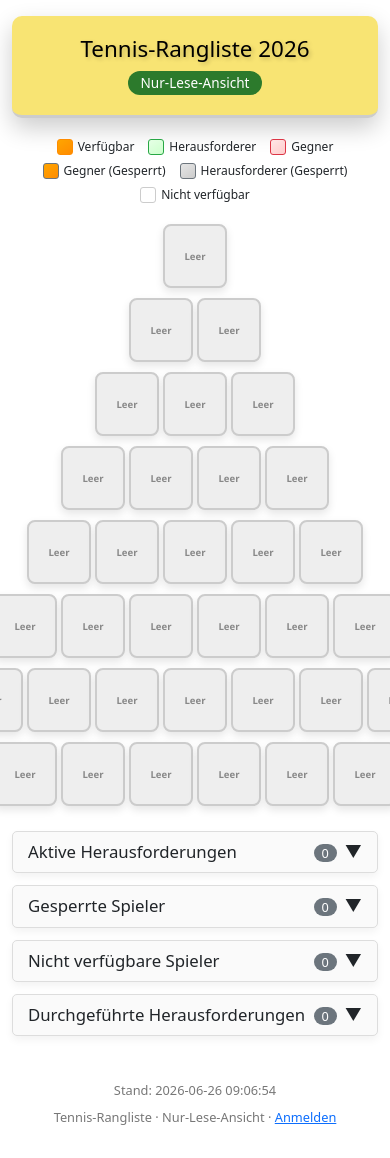
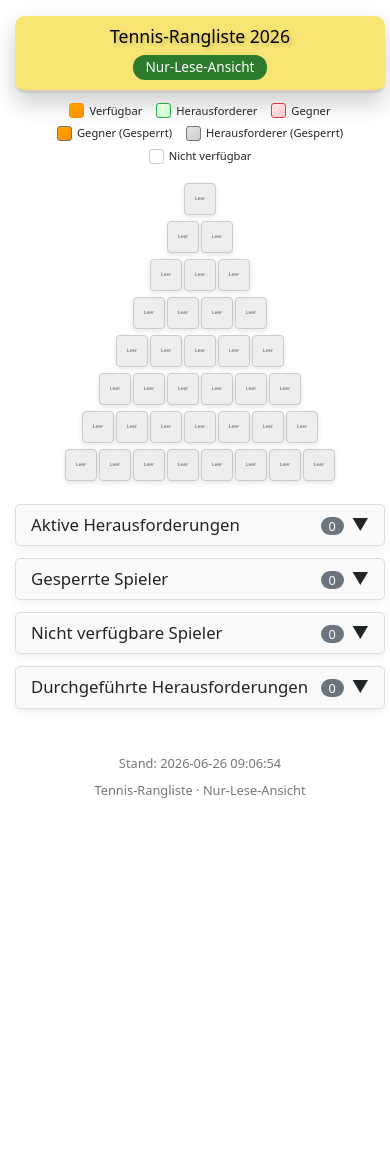
Before and after one commit to AINxtGenDev/stecher_tennis, a Flask app: page /rangliste in a window 390 px wide; the page is wider, and only the part inside the window is pictured. After the commit the page ends 798 px from the top of that part, so only its background shows below. Run offline with Flask 3, Linux system fonts and the light colour scheme; data that the repository does not hold is empty; some libraries are stand-ins or nearby versions.

Commit message:
fix(ui): mobile-first pyramid for /rangliste + clearer completed-challenges list
- /rangliste: mirror index.html's responsive pyramid CSS so the public view
  matches the app at every breakpoint (square boxes 100->90->calc/65->32px,
  8vh in phone landscape); fixes both-edge clipping in portrait and landscape.
- Remove the "Anmelden" login link from the /rangliste footer.
- Completed challenges (both /rangliste and /index): replace the cramped
  name/result/date row with a stacked entry (bold matchup, colored result+score,
  muted date, light divider) for clearer mobile reading.

Template-only (CSS + small JS); no backend/schema/data changes. Not yet deployed.

Co-Authored-By: Claude Opus 4.8 (1M context) <noreply@anthropic.com>

```diff
--- a/templates/public_ranking.html
+++ b/templates/public_ranking.html
@@ -48,14 +48,64 @@
     .result-challenger-wins { color: #28a745; }
     .result-opponent-wins { color: #dc3545; }
     .result-not-happened { color: #777; font-style: italic; }
+    .completed-entry { display: flex; flex-direction: column; gap: 2px; padding: 8px 4px; border-bottom: 1px solid #eee; }
+    .completed-entry:last-child { border-bottom: none; }
+    .completed-names { font-size: 0.95rem; font-weight: 600; color: #212529; }
+    .completed-names .vs { font-weight: 400; color: #999; font-size: 0.85em; margin: 0 4px; }
+    .completed-result { font-weight: 600; font-size: 0.85rem; }
+    .completed-result.result-not-happened { font-weight: 400; font-style: italic; }
+    .completed-info { font-size: 0.72rem; color: #8a8a8a; }
     footer { margin-top: 30px; padding: 15px; text-align: center; font-size: 0.8rem; color: #777; }
-    @media (max-width: 576px) {
-      .ranking-header h2 { font-size: 1.4rem; }
+    /* --- RESPONSIVE PYRAMID (mirrors index.html so the public view matches the app) --- */
+    @media (max-width: 1200px) {
+      .ranking-list .player { width: 90px; font-size: 0.4rem; margin: 2px; }
+      .ranking-list .player .player-info { padding: 0 2px; }
+      .ranking-list .player .player-name { font-size: 0.32rem; }
+    }
+    /* Tablets portrait and large phones */
+    @media (max-width: 900px) {
+      .container { padding: 10px; margin-left: 5px; margin-right: 5px; max-width: 100%; }
+      .ranking-header { padding: 15px; margin-bottom: 20px; }
+      .ranking-header h2 { font-size: 2rem; }
       .ranking-list { perspective: none; }
-      .ranking-list .row { transform: none; margin: 3px 0; }
-      .ranking-list .player { width: 64px; font-size: 0.6rem; margin: 2px; }
+      .ranking-list .row { transform: none; margin: 5px 0; flex-wrap: nowrap; }
+      .ranking-list .player { width: calc((100vw - 40px) / 10 - 5px); max-width: 65px; flex-shrink: 1; min-width: 0; font-size: 0.35rem; margin: 2px; transform: none !important; box-shadow: 0 2px 5px rgba(0, 0, 0, 0.1); }
+      .ranking-list .player .player-info { padding: 0 2px; }
+      .ranking-list .player .player-name { font-size: 0.25rem; }
+      .legend { margin-bottom: 15px; }
+      .legend-item { font-size: 0.8rem; }
+      .legend-color { width: 18px; height: 18px; }
+      .info-card { max-width: 100%; }
+      .entry { font-size: 0.85rem; gap: 8px; }
+      .meta-info { font-size: 0.75rem; }
+    }
+    /* Phones: compact pyramid, user zooms to read */
+    @media (max-width: 480px) {
+      .ranking-header { padding: 10px; margin-bottom: 10px; }
+      .ranking-header h2 { font-size: 1.1rem; }
+      .ranking-list .row { margin: 2px 0; }
       .rank-prefix { display: none; }
-      .info-card { max-width: 100%; }
+      .ranking-list .player { width: 32px; min-width: 28px; aspect-ratio: 1; font-size: 0.3rem; line-height: 1.1; padding: 2px 1px; margin: 1px; border-radius: 4px; border-width: 1px; }
+      .ranking-list .player.blocked::before, .ranking-list .player.blocked-loser::before { background: linear-gradient( to top right, rgba(108, 117, 125, 0) 0%, rgba(108, 117, 125, 0) calc(50% - 0.5px), rgba(108, 117, 125, 0.4) 50%, rgba(108, 117, 125, 0) calc(50% + 0.5px), rgba(108, 117, 125, 0) 100% ); }
+      .legend-item { font-size: 0.7rem; }
+      .legend-color { width: 15px; height: 15px; }
+      .entry { font-size: 0.8rem; }
+      .meta-info { font-size: 0.7rem; }
+    }
+    /* Phone landscape */
+    @media (max-height: 500px) and (orientation: landscape) {
+      .rank-prefix { display: none; }
+      .ranking-list .player { width: 8vh; min-width: 30px; aspect-ratio: 1; font-size: 0.3rem; line-height: 1.1; padding: 1px; margin: 1px; border-radius: 3px; border-width: 1px; }
+      .ranking-list .row { margin: 1px 0; }
+      .ranking-header { padding: 8px; margin-bottom: 5px; }
+      .ranking-header h2 { font-size: 1rem; }
+      .legend { margin-bottom: 5px; }
+      .legend-item { font-size: 0.6rem; }
+      .legend-color { width: 12px; height: 12px; }
+    }
+    /* Tablet landscape */
+    @media (min-height: 501px) and (max-height: 900px) and (orientation: landscape) {
+      .ranking-list .player { font-size: 0.55rem; }
     }
   </style>
 </head>
@@ -84,7 +134,7 @@
 
     <footer>
       <div id="last-updated"></div>
-      <div class="mt-2">Tennis-Rangliste · Nur-Lese-Ansicht · <a href="/login">Anmelden</a></div>
+      <div class="mt-2">Tennis-Rangliste · Nur-Lese-Ansicht</div>
     </footer>
   </div>
 
@@ -163,7 +213,7 @@
           if (c.result === 'challenger_wins') { cls = 'result-challenger-wins'; text = `${escapeHtml(c.challenger_name)} gewann: ${escapeHtml(c.score_details || '')}`; }
           else if (c.result === 'opponent_wins') { cls = 'result-opponent-wins'; text = `${escapeHtml(c.opponent_name)} gewann: ${escapeHtml(c.score_details || '')}`; }
           else if (c.result === 'not_happened') { cls = 'result-not-happened'; text = 'Nicht stattgefunden'; }
-          $l.append(`<div class="entry"><span>${escapeHtml(c.challenger_name)} gegen ${escapeHtml(c.opponent_name)}</span><span class="completed-result ${cls}">${text.trim()}</span><span class="meta-info">(${escapeHtml(c.resolved_at_formatted || 'N/A')})</span></div>`);
+          $l.append(`<div class="completed-entry"><span class="completed-names">${escapeHtml(c.challenger_name)} <span class="vs">gegen</span> ${escapeHtml(c.opponent_name)}</span><span class="completed-result ${cls}">${text.trim()}</span><span class="completed-info">${escapeHtml(c.resolved_at_formatted || 'N/A')}</span></div>`);
         });
       }
 
```
Also changed, not shown: SESSION_CHECKPOINT.md (+33 -3 lines), templates/index.html (+8 -5 lines).
